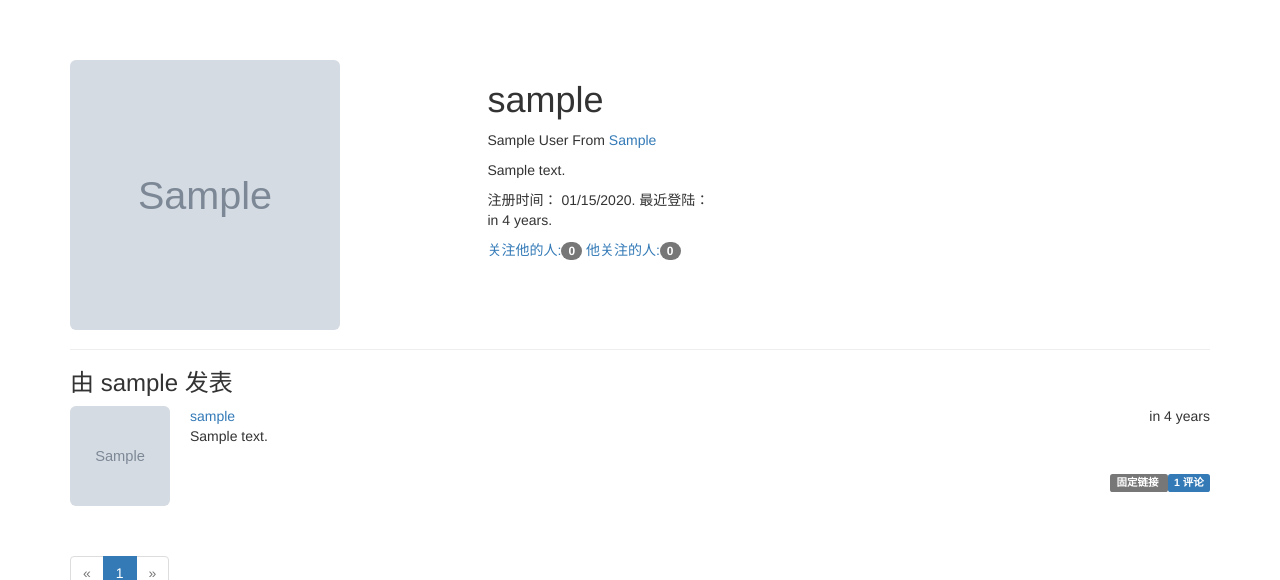
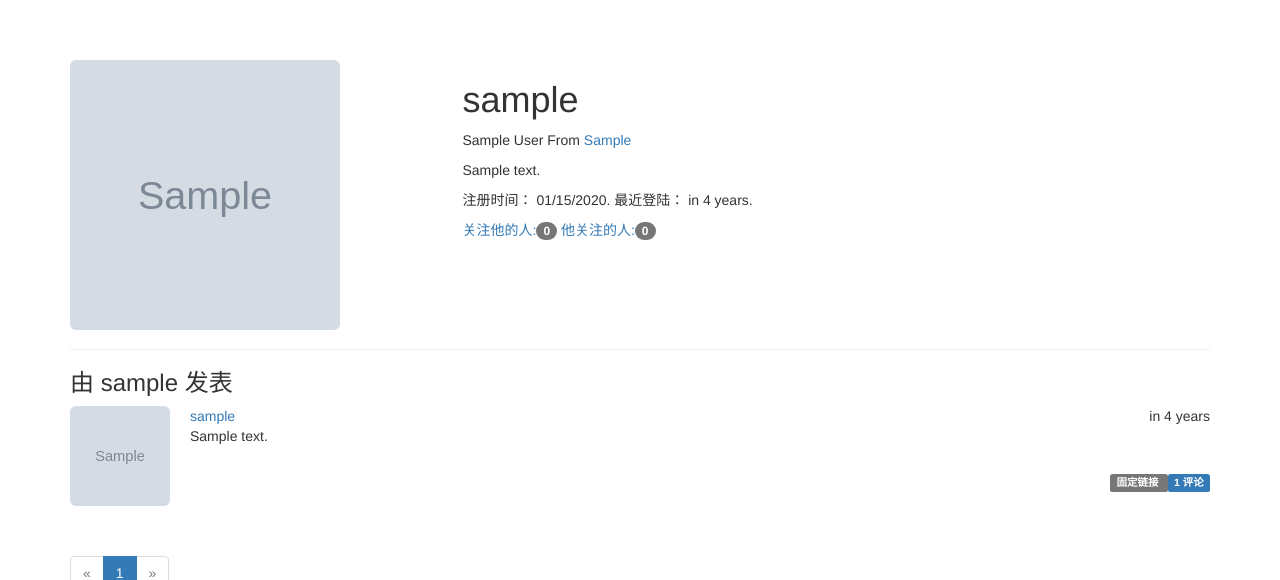
Before and after one commit to musicforu/pianzhou, a Flask app: a page that uses app/templates/user.html in a window 1280 px wide. Shown: the part 52-632 px from the top of the page. Run offline with Flask 2, Linux system fonts and the light colour scheme; tables that the repository leaves empty hold one stand-in row (values such as "Sample post"); grey boxes marked "Sample" are stand-in pictures; parts of the project's set-up code (start-up, migrations or seed data) failed here and were passed over; some libraries are stand-ins or nearby versions.

Commit message:
col-3 again

```diff
--- a/app/static/styles.css
+++ b/app/static/styles.css
@@ -5,7 +5,7 @@
 }
 .profile-header {
     min-height: 260px;
-    margin-left: 320px;
+    margin-left: 100px;
 }
 .profile-posts{
 	margin-top: 20px;
@@ -65,3 +65,6 @@
 	width: 106px;
 	height: 106px;
 }
+.profile-avatar{
+	overflow: hidden;
+}
--- a/app/templates/user.html
+++ b/app/templates/user.html
@@ -5,11 +5,11 @@
 {% block page_content %}
 <div class="page-header">
   <div class="row">
-    <div class="col-md-1">
+    <div class="col-md-3 profile-avatar">
 	<img class="profile-thumbnail img-rounded"
 	src="{{url_for('static',filename=user.avatar)}}">
     </div>
-    <div class="col-md-6">
+    <div class="col-md-9">
       <div class="profile-header">
 	<h1>{{ user.username }}</h1>
 	{% if user.name or user.location %}
```
